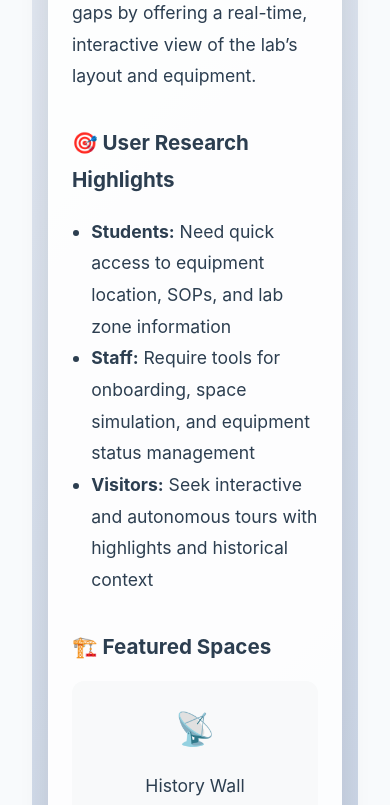
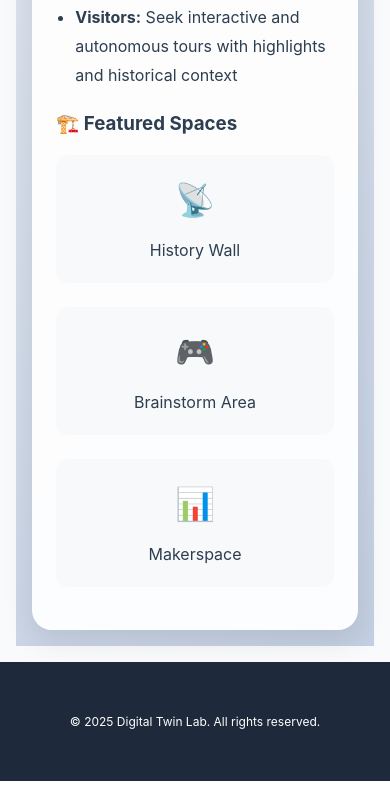
Before and after one commit to EdenMarcuss/my-website, a React (Create React App) app: page / in a window 390 px wide. Shown: the part 1192-1997 px from the top of the page. After the commit the page ends 1973 px from the top, so only its background shows below. Built offline with nearby package versions, Linux system fonts and the light colour scheme.

Commit message:
Update pages: Home, Scanning, Team, Timeline

```diff
--- a/src/App.css
+++ b/src/App.css
@@ -107,3 +107,20 @@
     text-align: center;
     font-size: 0.875rem;
 }
+
+/*  Mobile responsive tweaks */
+@media (max-width: 768px) {
+    .main-content {
+        padding: 1rem;
+    }
+
+    .footer-content {
+        font-size: 0.75rem;
+        padding: 1rem;
+    }
+
+    img {
+        max-width: 100%;
+        height: auto;
+    }
+}
--- a/src/pages/Home.css
+++ b/src/pages/Home.css
@@ -11,14 +11,15 @@
     background: rgba(255, 255, 255, 0.95);
     border-radius: 20px;
     padding: 2.5rem;
-    box-shadow: 0 10px 30px rgba(0,0,0,0.1);
+    box-shadow: 0 10px 30px rgba(0, 0, 0, 0.1);
     max-width: 800px;
+    width: 100%;
     transition: transform 0.3s ease, box-shadow 0.3s ease;
 }
 
     .content-card:hover {
         transform: translateY(-5px);
-    box-shadow: 0 15px 40px rgba(0,0,0,0.15);
+        box-shadow: 0 15px 40px rgba(0, 0, 0, 0.15);
     }
 
 .title-gradient {
@@ -37,6 +38,7 @@
     line-height: 1.8;
     color: #2c3e50;
     margin-bottom: 2rem;
+    word-break: break-word;
 }
 
 .tech-grid {
@@ -62,6 +64,7 @@
     margin-bottom: 0.8rem;
 }
 
+/*  Mobile responsiveness */
 @media (max-width: 768px) {
     .home-container {
         padding: 1rem;
@@ -73,5 +76,12 @@
 
     .title-gradient {
         font-size: 2rem;
+        flex-wrap: wrap;
+    }
+
+    .description {
+        font-size: 1rem;
+        line-height: 1.6;
+        margin-bottom: 1.2rem;
     }
 }
```
Lines whose indentation alone changed are shown as unchanged.
